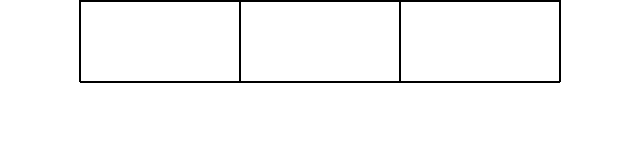
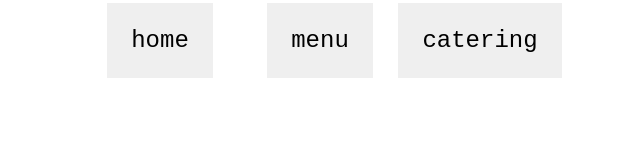
Before and after one commit to maryPopplns/Restaurant, a website built with webpack: page dist/index.html in a window 1280 px wide. Shown: the whole page, without its empty margins (320-960 px from the left). Built offline with nearby package versions, Linux system fonts and the light colour scheme.

Commit message:
removed element borders changed text font

```diff
--- a/src/components/nav/nav.css
+++ b/src/components/nav/nav.css
@@ -2,7 +2,6 @@
   height: 5em;
   width: 30em;
   margin: auto;
-  border: 1px solid black;
 }
 
 #nav_ul {
@@ -11,7 +10,17 @@
 }
 
 .nav_menu {
+  display: flex;
+  justify-content: center;
+  align-items: center;
   width: 10em;
   height: 5em;
-  border: 1px solid black;
 }
+
+.nav_button {
+  cursor: grab;
+  border: none;
+  font-size: 1.5em;
+  font-family: "Courier New", Courier, monospace;
+  padding: 1em;
+}
--- a/src/components/nav/nav.js
+++ b/src/components/nav/nav.js
@@ -11,9 +11,14 @@ const NAV = () => {
   const LIST_ITEMS = ["home", "menu", "catering"];
   for (let i = 0; i < LIST_ITEMS.length; i++) {
     const LI = document.createElement("li");
+    const BUTTON = document.createElement("button");
     LI.setAttribute("id", LIST_ITEMS[i]);
     LI.setAttribute("class", "nav_menu");
+    BUTTON.setAttribute("id", `${LIST_ITEMS[i]}_button`);
+    BUTTON.setAttribute("class", "nav_button");
+    BUTTON.innerText = LIST_ITEMS[i];
     UL.append(LI);
+    LI.append(BUTTON);
   }
 };
 
```
